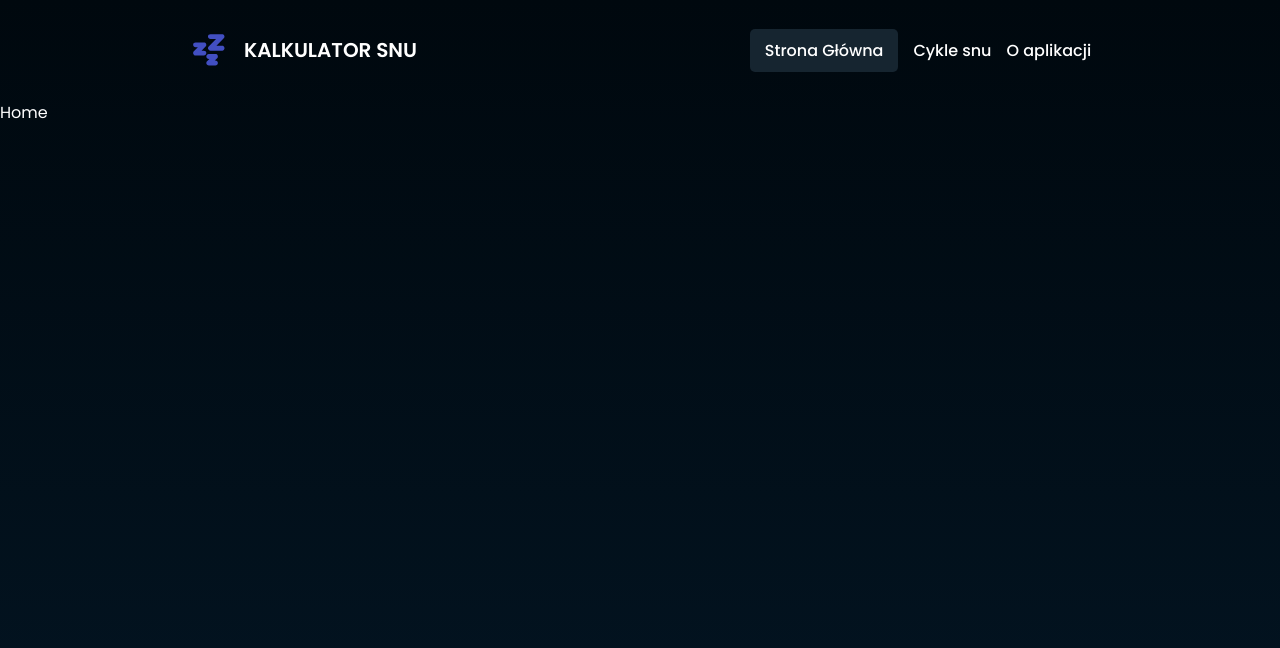
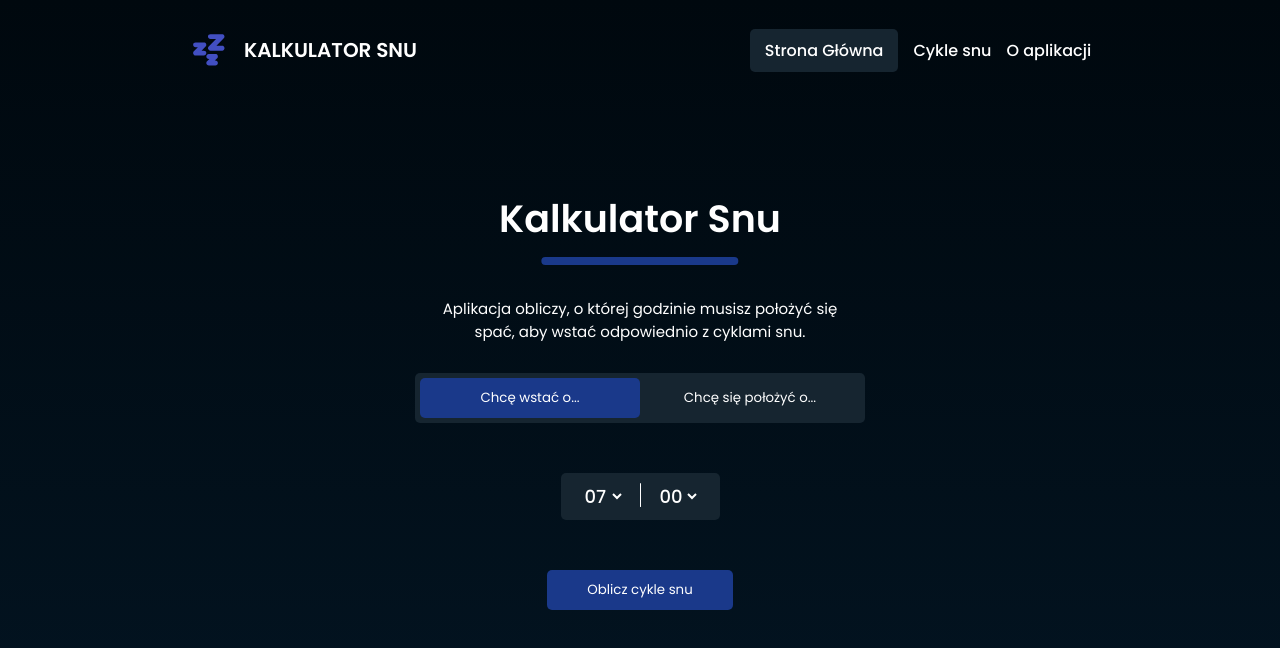
Before and after one commit to Revku/sleep-calculator, a React (Vite) app: page / in a window 1280 px wide. Shown: the top 648 px of the page. Built offline with nearby package versions, Linux system fonts and the light colour scheme.

Commit message:
Add home page

```diff
--- /dev/null
+++ b/src/components/Button/Button.jsx
@@ -0,0 +1,36 @@
+import { styled } from 'styled-components';
+import PropTypes from 'prop-types';
+
+const Wrapper = styled.button`
+  padding: 10px 40px;
+  border-radius: 5px;
+  border: none;
+  outline: none;
+  background-color: ${({ theme }) => theme.colors.primary};
+  color: white;
+  cursor: pointer;
+  transition: background-color 0.3s;
+
+  &:focus,
+  &:hover {
+    background-color: ${({ theme }) => theme.colors.buttonHover};
+  }
+`;
+
+const Button = ({ onClick, children }) => {
+  return <Wrapper onClick={onClick}>{children}</Wrapper>;
+};
+
+Button.propTypes = {
+  onClick: PropTypes.func,
+  children: PropTypes.oneOfType([
+    PropTypes.arrayOf(PropTypes.node),
+    PropTypes.node,
+  ]).isRequired,
+};
+
+Button.defaultProps = {
+  onClick: () => {},
+};
+
+export default Button;
--- a/src/components/Navigation/Navigation.jsx
+++ b/src/components/Navigation/Navigation.jsx
@@ -12,6 +12,7 @@ const Wrapper = styled.nav`
   justify-content: space-between;
   align-items: center;
   padding: 0px 30px;
+  z-index: 100;
 
   @media (min-width: 700px) {
     justify-content: space-around;
--- a/src/pages/Home.jsx
+++ b/src/pages/Home.jsx
@@ -1,7 +1,216 @@
+import { useState } from 'react';
+import { useNavigate } from 'react-router-dom';
+import Button from 'src/components/Button/Button';
 import MainTemplate from 'src/templates/MainTemplate';
+import { styled } from 'styled-components';
+
+const Wrapper = styled.div`
+  width: 100%;
+  height: 100%;
+  display: flex;
+  justify-content: center;
+  align-items: center;
+  flex-direction: column;
+  padding: 30px;
+`;
+
+const Heading = styled.h1`
+  font-size: 30px;
+  font-weight: 600;
+  position: relative;
+  text-align: center;
+  margin-bottom: 50px;
+
+  &:after {
+    content: '';
+    display: block;
+    border-radius: 50px;
+    position: absolute;
+    margin-top: 5px;
+    left: 50%;
+    transform: translateX(-50%);
+    width: 70%;
+    background-color: ${({ theme }) => theme.colors.primary};
+    height: 7px;
+  }
+
+  @media (min-width: 700px) {
+    font-size: 38px;
+
+    &:after {
+      margin-top: 10px;
+      height: 8px;
+    }
+  }
+`;
+
+const Description = styled.p`
+  text-align: center;
+  font-size: 15px;
+  margin-bottom: 30px;
+  max-width: 400px;
+`;
+
+const Buttons = styled.div`
+  background-color: ${({ theme }) => theme.colors.secondary};
+  padding: 5px;
+  display: flex;
+  flex-direction: column;
+  justify-content: center;
+  align-items: center;
+  width: 95%;
+  max-width: 450px;
+  border-radius: 5px;
+
+  @media (min-width: 700px) {
+    flex-direction: row;
+  }
+`;
+
+const Separator = styled.div`
+  height: 90%;
+  width: 1px;
+  background-color: white;
+  border-radius: 50px;
+  margin: 0px 15px;
+`;
+
+const Option = styled.button`
+  width: 100%;
+  padding: 10px 0;
+  border-radius: 5px;
+  background: none;
+  border: none;
+  color: white;
+  cursor: pointer;
+  background-color: ${({ isActive, theme }) =>
+    isActive == true ? theme.colors.primary : null};
+`;
+
+const Time = styled.div`
+  margin: 50px 0;
+  padding: 10px 20px;
+  background-color: ${({ theme }) => theme.colors.secondary};
+  border-radius: 5px;
+  display: flex;
+
+  select {
+    background: none;
+    border: none;
+    color: white;
+    font-size: 18px;
+    font-weight: 500;
+    cursor: pointer;
+    outline: none;
+
+    &::-webkit-scrollbar {
+      display: none;
+    }
+  }
+
+  option {
+    background-color: ${({ theme }) => theme.colors.secondary};
+    padding: 10px;
+  }
+`;
 
 const Home = () => {
-  return <MainTemplate>Home</MainTemplate>;
+  const [mode, setMode] = useState('wake');
+  const [hours, setHours] = useState(7);
+  const [minutes, setMinutes] = useState(0);
+  const navigate = useNavigate();
+
+  const handleSubmit = () => {
+    const url = `/${mode}/${hours}/${minutes}`;
+    navigate(url);
+  };
+
+  return (
+    <MainTemplate>
+      <Wrapper>
+        <Heading>Kalkulator Snu</Heading>
+        <Description>
+          Aplikacja obliczy, o której godzinie musisz położyć się spać, aby
+          wstać odpowiednio z cyklami snu.
+        </Description>
+
+        <Buttons>
+          <Option
+            isActive={mode === 'wake' ? true : false}
+            onClick={() => setMode('wake')}
+          >
+            Chcę wstać o...
+          </Option>
+          <Option
+            isActive={mode === 'sleep' ? true : false}
+            onClick={() => setMode('sleep')}
+          >
+            Chcę się położyć o...
+          </Option>
+        </Buttons>
+
+        <Time>
+          <select
+            name="hour"
+            id="hour"
+            onChange={e => setHours(e.target.value)}
+          >
+            <option value="1">01</option>
+            <option value="2">02</option>
+            <option value="3">03</option>
+            <option value="4">04</option>
+            <option value="5">05</option>
+            <option value="6">06</option>
+            <option selected value="7">
+              07
+            </option>
+            <option value="8">08</option>
+            <option value="9">09</option>
+            <option value="10">10</option>
+            <option value="11">11</option>
+            <option value="12">12</option>
+            <option value="13">13</option>
+            <option value="14">14</option>
+            <option value="15">15</option>
+            <option value="16">16</option>
+            <option value="17">17</option>
+            <option value="18">18</option>
+            <option value="19">19</option>
+            <option value="20">20</option>
+            <option value="21">21</option>
+            <option value="22">22</option>
+            <option value="23">23</option>
+            <option value="24">24</option>
+          </select>
+
+          <Separator />
+
+          <select
+            name="minutes"
+            id="minutes"
+            onChange={e => setMinutes(e.target.value)}
+          >
+            <option selected value="0">
+              00
+            </option>
+            <option value="5">05</option>
+            <option value="10">10</option>
+            <option value="15">15</option>
+            <option value="20">20</option>
+            <option value="25">25</option>
+            <option value="30">30</option>
+            <option value="35">35</option>
+            <option value="40">40</option>
+            <option value="45">45</option>
+            <option value="50">50</option>
+            <option value="55">55</option>
+          </select>
+        </Time>
+
+        <Button onClick={handleSubmit}>Oblicz cykle snu</Button>
+      </Wrapper>
+    </MainTemplate>
+  );
 };
 
 export default Home;
--- a/src/styles/theme.js
+++ b/src/styles/theme.js
@@ -3,6 +3,7 @@ export const theme = {
     backgroundGradient: 'linear-gradient(180deg, #00080E 0%, #031523 100%)',
     primary: '#1A398A',
     secondary: '#162530',
+    buttonHover: '#254CB0',
   },
   fonts: {
     primary: 'Poppins',
--- a/src/templates/MainTemplate.jsx
+++ b/src/templates/MainTemplate.jsx
@@ -5,7 +5,7 @@ import { GlobalStyle } from 'src/styles/GlobalStyle';
 import Navigation from 'src/components/Navigation/Navigation';
 
 const Wrapper = styled.div`
-  height: 100%;
+  min-height: 100vh;
   display: grid;
   grid-template-rows: 100px 1fr 100px;
 `;
```
